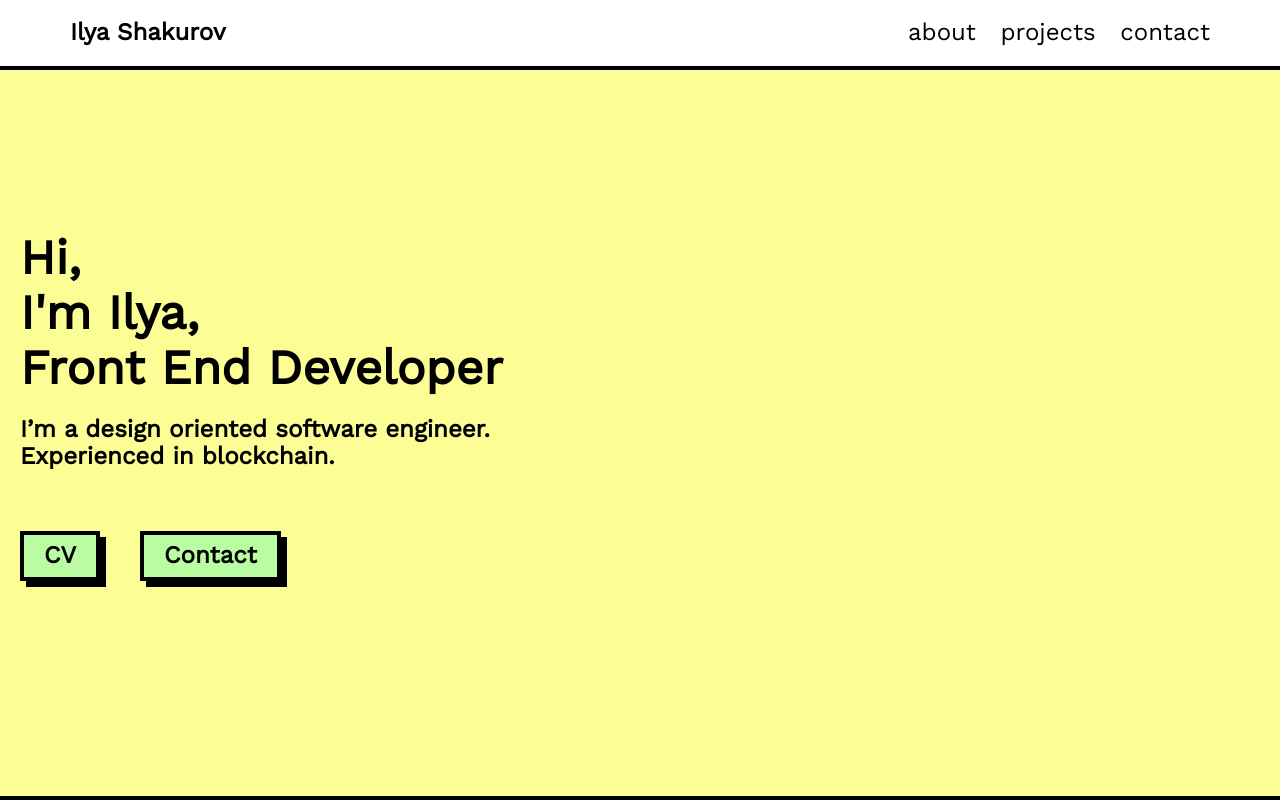
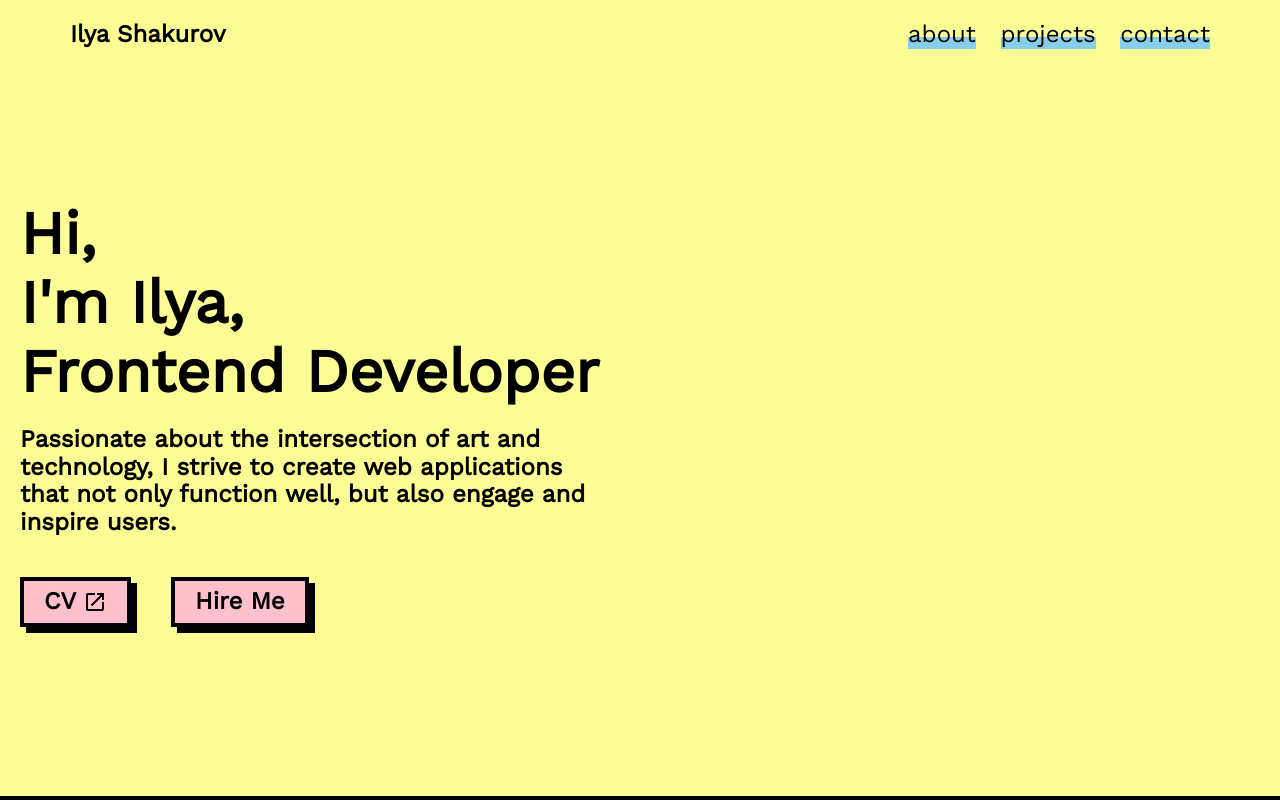
Before and after one commit to Ilichhh/portfolio-website, a React (Vite) app: page / in a window 1280 px wide. Shown: the top 800 px of the page. Built offline with nearby package versions, Linux system fonts and the light colour scheme.

Commit message:
feat: update hero section and header styles and content

```diff
--- a/src/components/Header.tsx
+++ b/src/components/Header.tsx
@@ -9,8 +9,7 @@ const HeaderContainer = styled.header`
   align-items: center;
   height: 70px;
   padding: 0 70px;
-  background-color: ${theme.colors.bgLight};
-  border-bottom: 4px solid ${theme.colors.textDark};
+  background-color: ${theme.colors.yellow};
   transition: all 0.3s ease-in-out;
 `;
 
@@ -30,7 +29,29 @@ const Logo = styled(Link)`
   font-weight: 600;
 `;
 
+const MenuItem = styled.li`
+  position: relative;
+  &:before {
+    content: '';
+    position: absolute;
+    bottom: 0;
+    left: 0;
+    z-index: 1;
+    width: 100%;
+    height: 12px;
+    background-color: ${theme.colors.blue};
+    transition: 0.2s all;
+  }
+  &:hover {
+    &:before {
+      width: 0;
+    }
+  }
+`;
+
 const NavLink = styled.a`
+  position: relative;
+  z-index: 10;
   text-decoration: none;
   font-weight: 500;
 `;
@@ -41,15 +62,15 @@ export const Header = () => {
       <Logo to="/">Ilya Shakurov</Logo>
       <Nav>
         <Menu>
-          <li>
+          <MenuItem>
             <NavLink href="#about">about</NavLink>
-          </li>
-          <li>
+          </MenuItem>
+          <MenuItem>
             <NavLink href="#projects">projects</NavLink>
-          </li>
-          <li>
+          </MenuItem>
+          <MenuItem>
             <NavLink href="#contact">contact</NavLink>
-          </li>
+          </MenuItem>
         </Menu>
       </Nav>
     </HeaderContainer>
--- a/src/components/common/Container.tsx
+++ b/src/components/common/Container.tsx
@@ -2,6 +2,7 @@ import styled from 'styled-components';
 
 export const Container = styled.div`
   max-width: 1440px;
+  height: 100%;
   margin: 0 auto;
   padding: 80px 20px 80px;
 `;
--- a/src/components/sections/HeroSection.tsx
+++ b/src/components/sections/HeroSection.tsx
@@ -1,45 +1,64 @@
 import { SectionWrapper, Container, LinkButton } from '../common';
+import OpenInNewIcon from '@mui/icons-material/OpenInNew';
 
 import styled from 'styled-components';
 import theme from '../../theme';
 
+const HeroWrapper = styled.div`
+  display: flex;
+  flex-direction: column;
+  justify-content: center;
+  height: 100%;
+`;
+
 const Header = styled.h1`
-  margin: 80px 0 20px;
-  font-size: 48px;
+  margin: 0;
+  font-size: 60px;
   color: ${theme.colors.textDark};
 `;
 
 const Subheader = styled.h2`
-  width: 50%;
+  width: 48%;
   font-size: 24px;
-  margin-bottom: 60px;
+  margin-bottom: 40px;
 `;
 
 const ButtonsWrapper = styled.div`
   display: flex;
   gap: 40px;
+  margin-bottom: 40px;
+`;
+
+const LinkIcon = styled(OpenInNewIcon)`
+  margin-left: 7px;
 `;
 
 export const HeroSection = () => {
   return (
     <SectionWrapper bgColor={theme.colors.yellow} height="calc(100vh - 70px)">
       <Container>
+        <HeroWrapper>
           <Header>
             Hi,
             <br />
             I&apos;m Ilya,
             <br />
-          Front End Developer
+            Frontend Developer
           </Header>
-        <Subheader>I’m a design oriented software engineer. Experienced in blockchain.</Subheader>
+          <Subheader>
+            Passionate about the intersection of art and technology, I strive to create web
+            applications that not only function well, but also engage and inspire users.
+          </Subheader>
           <ButtonsWrapper>
-          <LinkButton color={theme.colors.green} to="/cv.pdf" target="_blank">
+            <LinkButton color={theme.colors.pink} to="/cv.pdf" target="_blank">
               CV
+              <LinkIcon />
             </LinkButton>
-          <LinkButton color={theme.colors.green} to="mailto:shakurov.ia@gmail.com">
-            Contact
+            <LinkButton color={theme.colors.pink} to="mailto:shakurov.ia@gmail.com">
+              Hire Me
             </LinkButton>
           </ButtonsWrapper>
+        </HeroWrapper>
       </Container>
     </SectionWrapper>
   );
```
Lines whose indentation alone changed are shown as unchanged.
